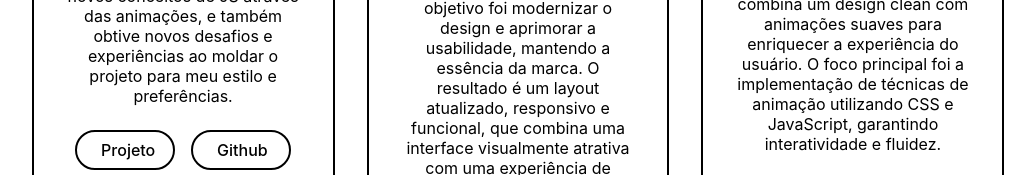
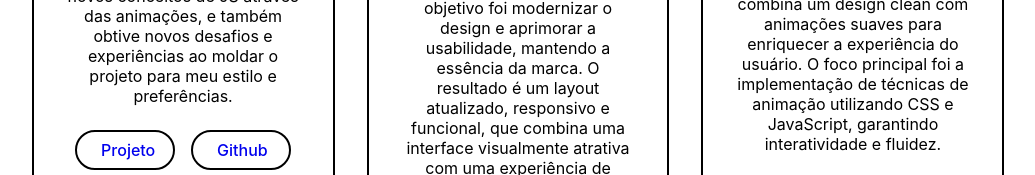
Before and after one commit to Luan-5ilva/Portif-lio, a plain HTML site: page index.html in a window 1280 px wide. Shown: the part 2700-2875 px from the top of the page, without its empty margins (122-1157 px from the left). Drawn offline with nearby package versions, Linux system fonts and the light colour scheme.

Commit message:
Link projeto MKX

```diff
--- a/index.html
+++ b/index.html
@@ -115,14 +115,13 @@
             experiências ao moldar o projeto para meu estilo e preferências.
           </p>
           <div class="btn-group">
-            <div class="btn">
-              Projeto
-              <link rel="Page" href="https://luan-5ilva.github.io/MKX/" />
-            </div>
-            <div class="btn">
-              Github
-              <link rel="Page" href="https://github.com/Luan-5ilva/MKX" />
-            </div>
+            <a href="https://luan-5ilva.github.io/MKX/">
+              <div class="btn">Projeto</div></a
+            >
+
+            <a href="https://github.com/Luan-5ilva/MKX">
+              <div class="btn">Github</div></a
+            >
           </div>
         </div>
 
```
